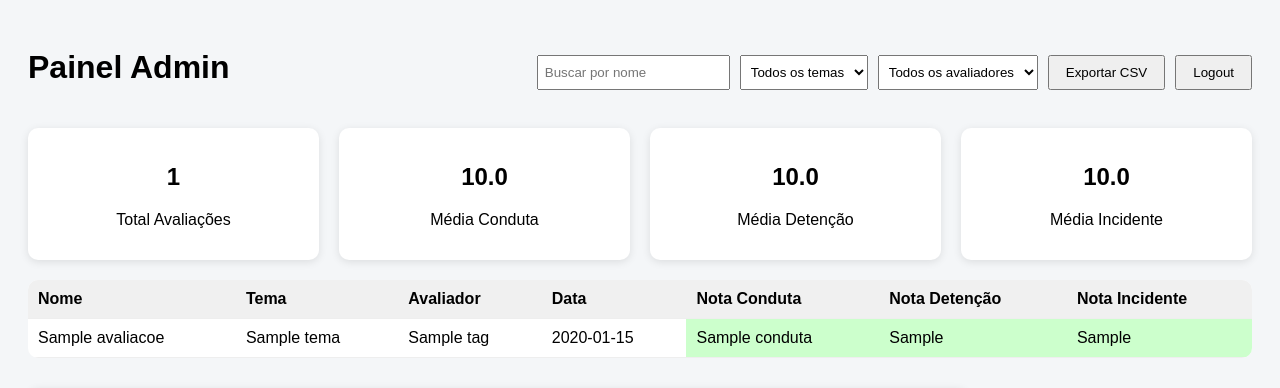
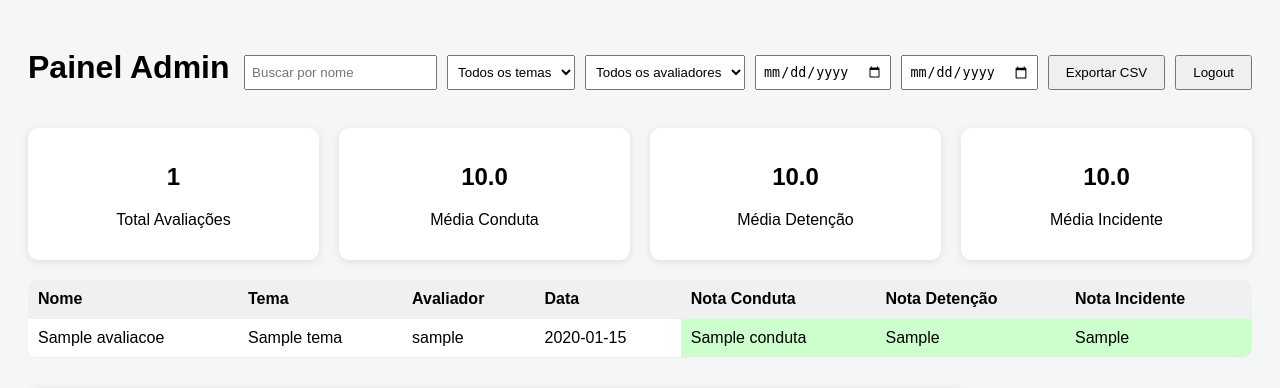
Before and after one commit to Jonnyoli/gnr_sargentos01, a FastAPI app: template templates/admin.html in a window 1280 px wide. Shown: the top 388 px of the page. Run offline with FastAPI, Linux system fonts and the light colour scheme; the template is opened without the code that fills it: most values are stand-ins (such as "Sample title", 1, 10 or a date in 2020).

Commit message:
Update admin.html

```diff
--- a/templates/admin.html
+++ b/templates/admin.html
@@ -76,13 +76,16 @@ tr:hover { background: #f9f9f9; position: relative; }
             <option value="">Todos os avaliadores</option>
             {% set avaliadores = [] %}
             {% for a in avaliacoes %}
-                {% set tag = a.get('avaliador', {}).get('tag') %}
-                {% if tag and tag not in avaliadores %}
-                    {% set _ = avaliadores.append(tag) %}
-                    <option value="{{ tag }}">{{ tag }}</option>
+                {% set nickname = a.get('avaliador', {}).get('global_name') or a.get('avaliador', {}).get('username') %}
+                {% if nickname and nickname not in avaliadores %}
+                    {% set _ = avaliadores.append(nickname) %}
+                    <option value="{{ nickname }}">{{ nickname }}</option>
                 {% endif %}
             {% endfor %}
         </select>
+
+        <input type="date" id="filterFrom" placeholder="De">
+        <input type="date" id="filterTo" placeholder="Até">
 
         <button onclick="exportCSV()">Exportar CSV</button>
         <button onclick="logout()">Logout</button>
@@ -114,7 +117,7 @@ tr:hover { background: #f9f9f9; position: relative; }
         <tr title="Observação: {{ a.get('incidente_obs', 'Nenhuma') }}">
             <td>{{ a.get('nome', 'N/A') }}</td>
             <td>{{ a.get('tema', 'N/A') }}</td>
-            <td>{{ a.get('avaliador', {}).get('tag', 'Desconhecido') }}</td>
+            <td>{{ a.get('avaliador', {}).get('global_name') or a.get('avaliador', {}).get('username') or a.get('avaliador', {}).get('tag') or 'Desconhecido' }}</td>
             <td>
                 {% if a.get('data_submissao') %}
                     {{ a.data_submissao.strftime('%d/%m/%Y %H:%M') }}
@@ -141,20 +144,39 @@ function applyFilters() {
     const search = document.getElementById("search").value.toLowerCase();
     const tema = document.getElementById("filterTema").value;
     const avaliador = document.getElementById("filterAvaliador").value;
+    const fromDate = document.getElementById("filterFrom").value;
+    const toDate = document.getElementById("filterTo").value;
+
     const rows = document.querySelectorAll("#tableAvaliacoes tbody tr");
     rows.forEach(row => {
         const text = row.textContent.toLowerCase();
         const rowTema = row.cells[1].innerText;
         const rowAvaliador = row.cells[2].innerText;
+        const rowData = row.cells[3].innerText; // dd/mm/yyyy hh:mm
+
         let show = text.includes(search);
         if (tema) show = show && rowTema === tema;
         if (avaliador) show = show && rowAvaliador === avaliador;
+
+        // Filtrar por datas
+        if (fromDate || toDate) {
+            if(rowData && rowData !== "-"){
+                let [day, month, year] = rowData.split(' ')[0].split('/');
+                let rowDateObj = new Date(`${year}-${month}-${day}`);
+                if (fromDate) show = show && (rowDateObj >= new Date(fromDate));
+                if (toDate) show = show && (rowDateObj <= new Date(toDate));
+            } else show = false;
+        }
+
         row.style.display = show ? "" : "none";
     });
 }
+
 document.getElementById("search").addEventListener("input", applyFilters);
 document.getElementById("filterTema").addEventListener("change", applyFilters);
 document.getElementById("filterAvaliador").addEventListener("change", applyFilters);
+document.getElementById("filterFrom").addEventListener("change", applyFilters);
+document.getElementById("filterTo").addEventListener("change", applyFilters);
 
 // ------------------- ORDENAR TABELA -------------------
 function sortTable(colIndex) {
```
